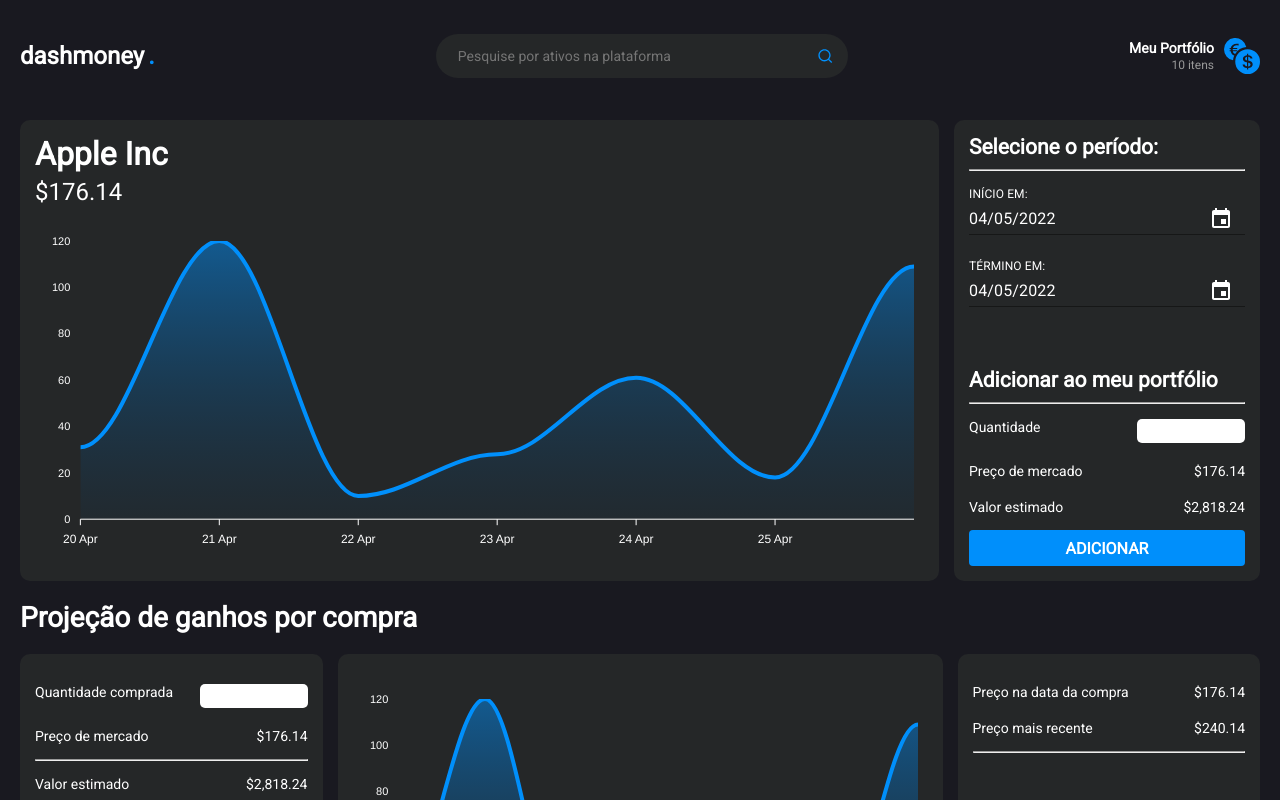
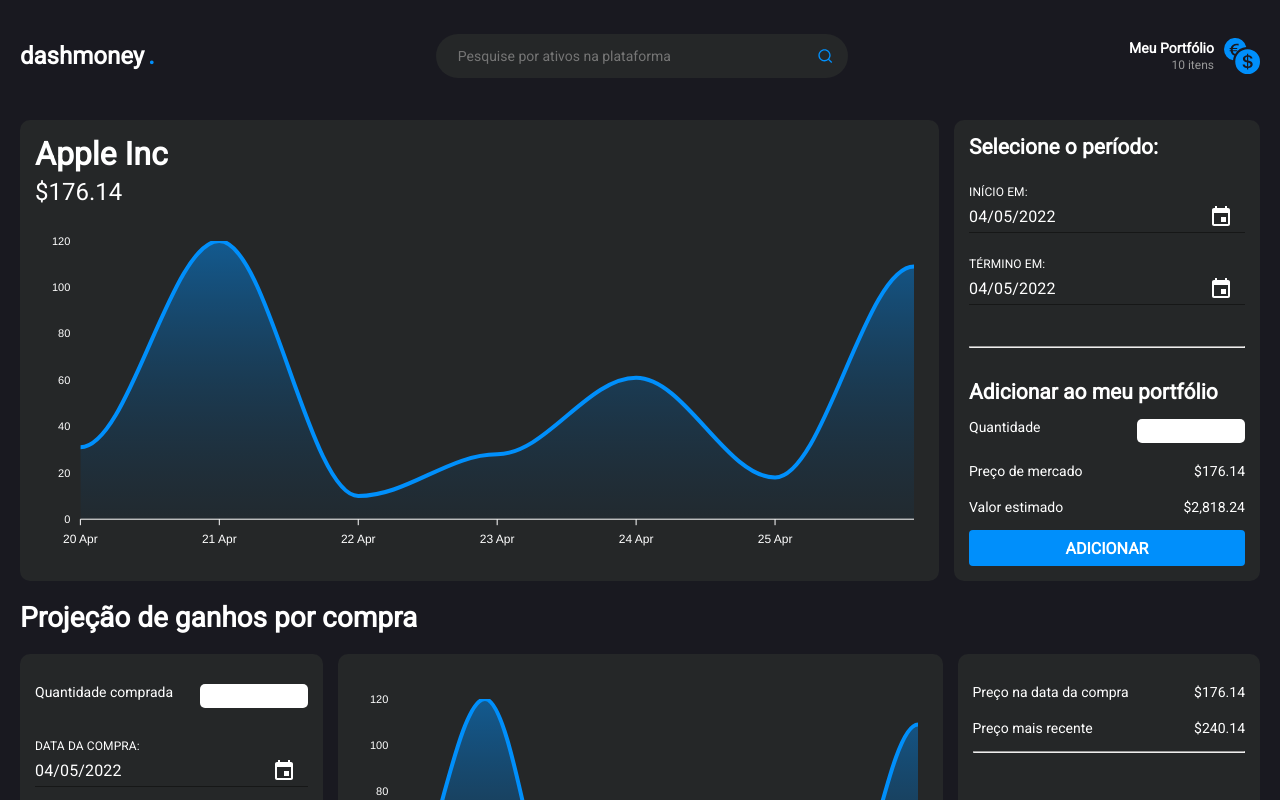
Before and after one commit to xl-solutions/hiring, a React (Create React App) app in the folder web/: page / in a window 1280 px wide. Shown: the top 800 px of the page. Built offline with nearby package versions, Linux system fonts and the light colour scheme.

Commit message:
added datepicker in section of gains

```diff
--- a/web/src/components/DatePicker/index.tsx
+++ b/web/src/components/DatePicker/index.tsx
@@ -14,10 +14,7 @@
   label: string;
 }
 
-const DatePickerBase: ForwardRefRenderFunction<
-  HTMLDivElement,
-  DatePickerProps
-> = ({ value, setValue, label }, ref) => {
+export function DatePicker({ value, setValue, label }: DatePickerProps) {
   const handleDateChange = (date: MaterialUiPickersDate) => {
     setValue(date);
   };
@@ -30,7 +27,6 @@
           variant="inline"
           format="dd/MM/yyyy"
           margin="normal"
-          ref={ref}
           id="date-picker"
           label={label}
           value={value}
@@ -45,6 +41,4 @@
       </Container>
     </MuiPickersUtilsProvider>
   );
-};
-
-export const DatePicker = forwardRef(DatePickerBase);
+}
--- a/web/src/index.tsx
+++ b/web/src/index.tsx
@@ -5,8 +5,4 @@
 const root = ReactDOM.createRoot(
   document.getElementById('root') as HTMLElement
 );
-root.render(
-  <React.StrictMode>
-    <App />
-  </React.StrictMode>
-);
+root.render(<App />);
--- a/web/src/pages/Dashboard/index.tsx
+++ b/web/src/pages/Dashboard/index.tsx
@@ -70,7 +70,6 @@
           <Menu>
             <div>
               <h2>Selecione o período:</h2>
-              <hr />
               <DatePicker
                 value={startDate}
                 setValue={setStartDate}
@@ -82,9 +81,9 @@
                 label="TÉRMINO EM:"
               />
             </div>
+            <hr />
             <div>
               <h2>Adicionar ao meu portfólio</h2>
-              <hr />
               <Item>
                 <span>Quantidade</span>
                 <input type="number" />
@@ -109,15 +108,11 @@
                 <span>Quantidade comprada</span>
                 <input type="number" />
               </Item>
-              <Item>
-                <span>Preço de mercado</span>
-                <span>$176.14</span>
-              </Item>
-              <hr />
-              <Item>
-                <span>Valor estimado</span>
-                <span>$2,818.24</span>
-              </Item>
+              <DatePicker
+                value={startDate}
+                setValue={setStartDate}
+                label="DATA DA COMPRA:"
+              />
             </div>
             <Button type="button" label="CALCULAR" />
           </Menu>
```
